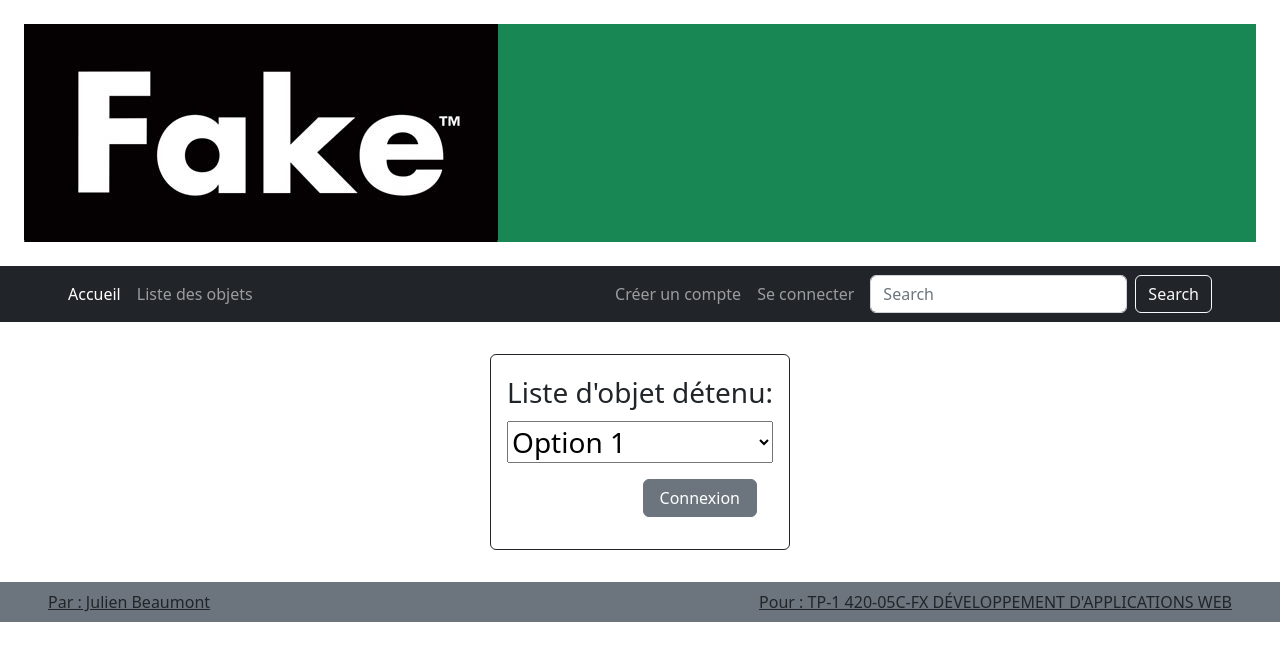
After one commit to pierreolivierc/420-05C-FXweb-TP2Pierre-OlivierJulien, a Flask app: template TP2/templates/troquer.jinja in a window 1280 px wide. The commit adds this page. Shown: the top 661 px of the page. Run offline with Flask 3, Linux system fonts and the light colour scheme; the template is opened without the code that fills it, so the values that code supplies are empty; style sheets or scripts are compiled from the project's sources; some libraries are stand-ins or nearby versions.

Commit message:
routage dynamique

```diff
--- a/TP2/templates/objet.jinja
+++ b/TP2/templates/objet.jinja
@@ -16,7 +16,7 @@
                 <h2 class="text-decoration-underline">{{ objet.titre }}</h2>
                 <p>Description : {{ objet.description }}</p>
                 <p>Date de création : {{ date }}</p>
-                <a class="btn btn-secondary border-dark fs-4" href="/modifier?id={{ objet.id }}">Modifier</a>
+                <a class="btn btn-secondary border-dark fs-4" href="/objet/modifier/{{ objet.id }}">Modifier</a>
             </div>
         </div>
     </section>
--- /dev/null
+++ b/TP2/templates/troquer.jinja
@@ -0,0 +1,32 @@
+{% extends "base.jinja" %}
+
+{% block titre %}
+    Connexion | FAKE
+{% endblock %}
+
+{% block contenu %}
+
+    <section class="m-4">
+        {% with message = get_flashed_messages() %}
+            {% if message %}
+                <div class="retroactions bg-danger text-white m-2 p-2 rounded fs-2">
+                    <p>{{ message[0] }}</p>
+                </div>
+            {% endif %}
+        {% endwith %}
+        <div class="d-flex justify-content-center">
+            <form action="/" method="post" class="border border-dark p-3 rounded fs-3 m-2">
+                <div class="d-flex flex-column">
+                    <label for="lst_objet" class="form-label">Liste d'objet détenu:</label>
+                    <select id="lst_objet" name="lst_objet">
+                        <option value="option1">Option 1</option>
+                    </select>
+                </div>
+                <div class="d-flex flex-row-reverse m-3">
+                    <input class="px-3 btn btn-secondary" value="Connexion" type="submit">
+                </div>
+            </form>
+        </div>
+    </section>
+
+{% endblock %}
```
Also changed, not shown: TP2/objet.py (+9 -9 lines), TP2/templates/index.jinja (+6 -6 lines).
